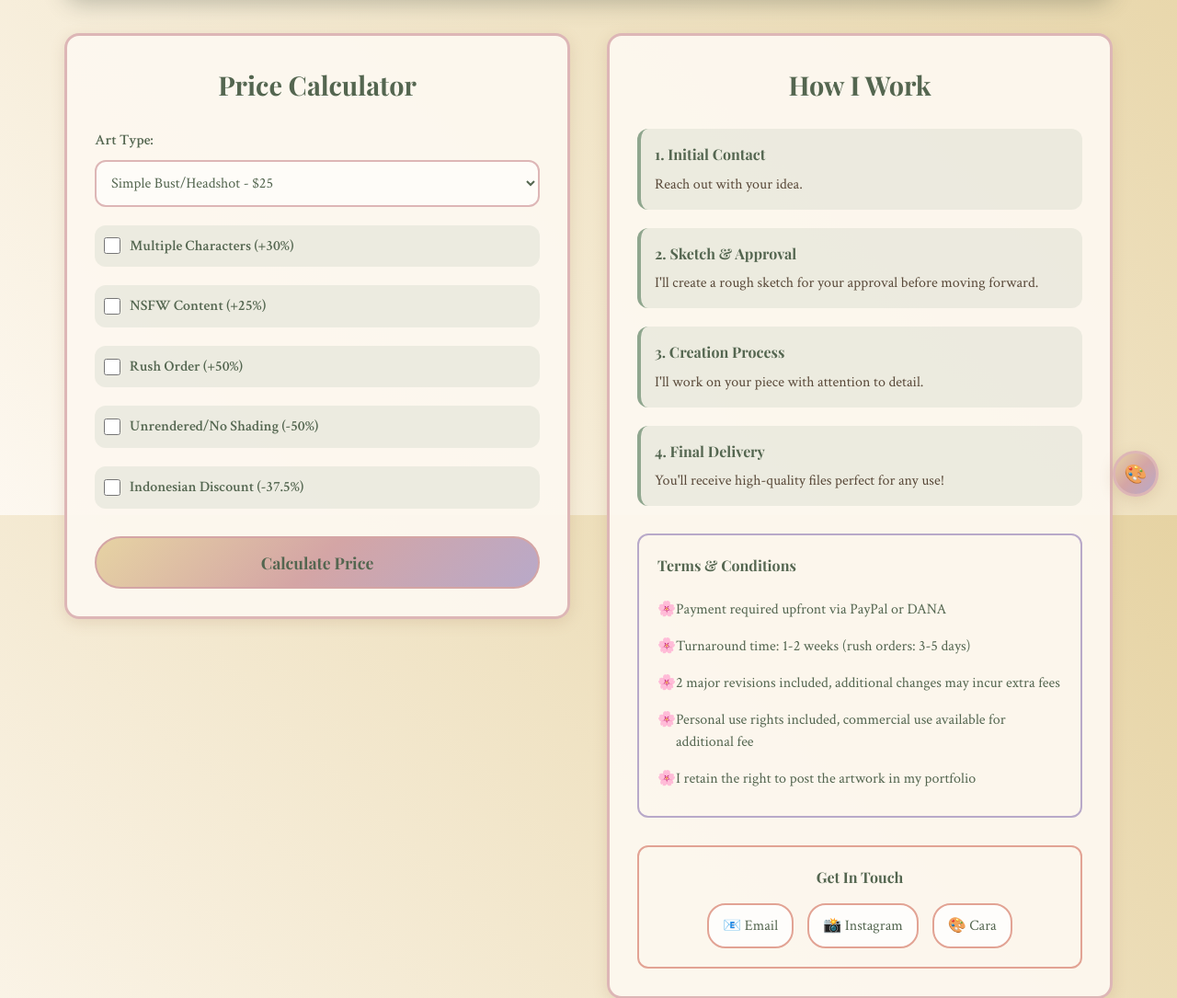
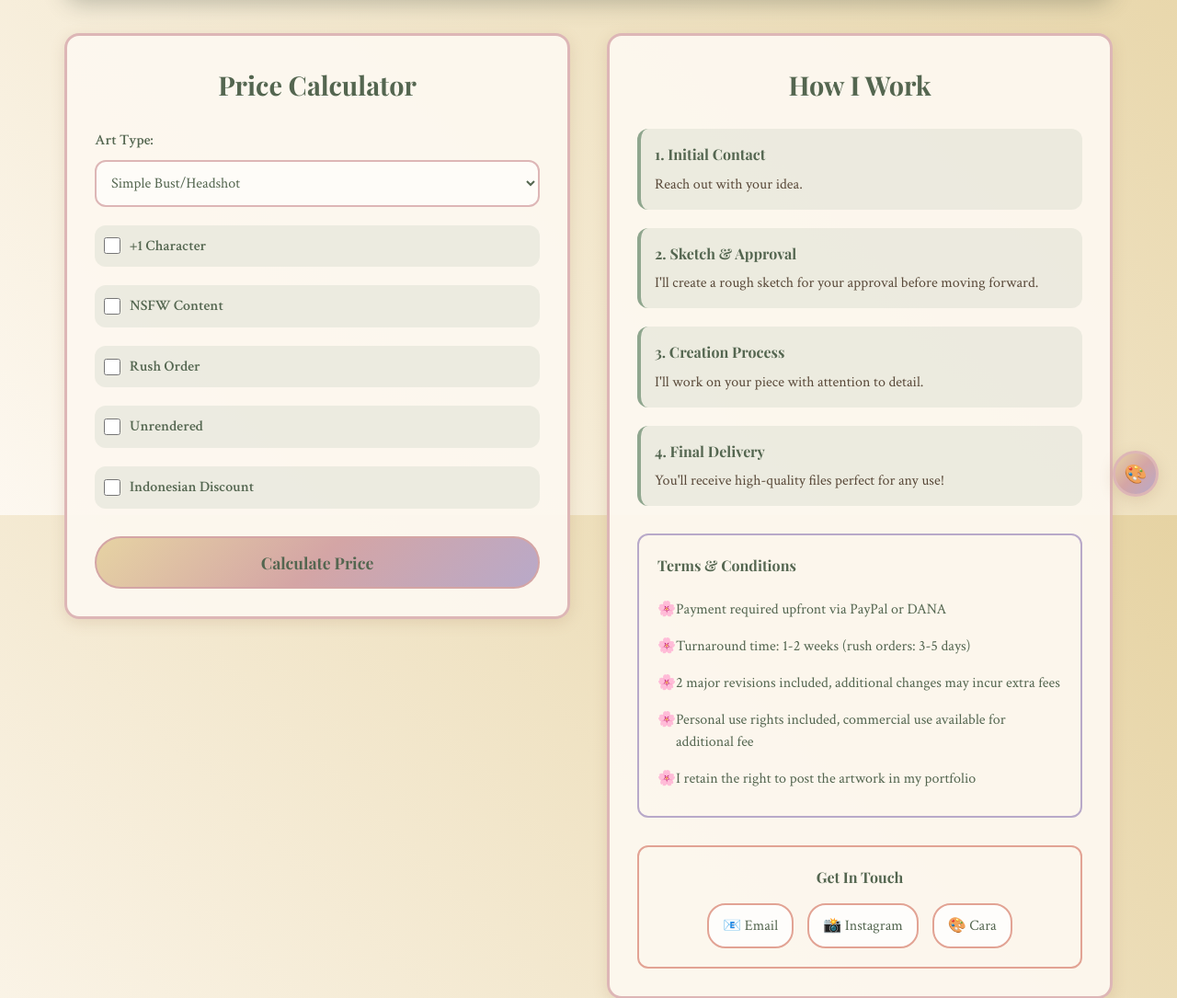
Before and after one commit to ThunderBladeX/dear.alathea, a Flask app: page /commissions in a window 1280 px wide. Shown: the part 240-1325 px from the top of the page at 92% size. Run offline with Flask 3, Linux system fonts and the light colour scheme; parts of the project's set-up code (start-up, migrations or seed data) failed here and were passed over.

Commit message:
Update commissions.html

```diff
--- a/app/templates/commissions.html
+++ b/app/templates/commissions.html
@@ -15,44 +15,44 @@
                     <div class="form-group">
                         <label>Art Type:</label>
                         <select id="artType" name="type" required>
-                            <option value="bust">Simple Bust/Headshot - $25</option>
-                            <option value="half">Half-body Illustration - $40</option>
-                            <option value="full">Full-body Character Art - $60</option>
+                            <option value="bust">Simple Bust/Headshot</option>
+                            <option value="half">Half-body Illustration</option>
+                            <option value="full">Full-body Character Art</option>
                         </select>
                     </div>
 
                     <div class="form-group">
                         <label class="checkbox-label">
                             <input type="checkbox" id="multipleChars" name="multiple_characters">
-                            <span>Multiple Characters (+30%)</span>
+                            <span>+1 Character</span>
                         </label>
                     </div>
 
                     <div class="form-group">
                         <label class="checkbox-label">
                             <input type="checkbox" id="nsfw" name="nsfw">
-                            <span>NSFW Content (+25%)</span>
+                            <span>NSFW Content</span>
                         </label>
                     </div>
 
                     <div class="form-group">
                         <label class="checkbox-label">
                             <input type="checkbox" id="rush" name="rush">
-                            <span>Rush Order (+50%)</span>
+                            <span>Rush Order</span>
                         </label>
                     </div>
 
                     <div class="form-group">
                         <label class="checkbox-label">
                             <input type="checkbox" id="unrendered" name="unrendered">
-                            <span>Unrendered/No Shading (-50%)</span>
+                            <span>Unrendered</span>
                         </label>
                     </div>
 
                     <div class="form-group">
                         <label class="checkbox-label">
                             <input type="checkbox" id="indonesian" name="indonesian_discount">
-                            <span>Indonesian Discount (-37.5%)</span>
+                            <span>Indonesian Discount</span>
                         </label>
                     </div>
 
@@ -61,7 +61,7 @@
 
                 <div id="priceResult" class="price-result" style="display: none;">
                     <div class="price-breakdown">
-                        <p>Base Price: $<span id="basePrice">0</span></p>
+                        <!-- <p>Base Price: $<span id="basePrice">0</span></p> -->
                         <p class="total-price">Total: $<span id="totalPrice">0</span></p>
                     </div>
                 </div>
```
